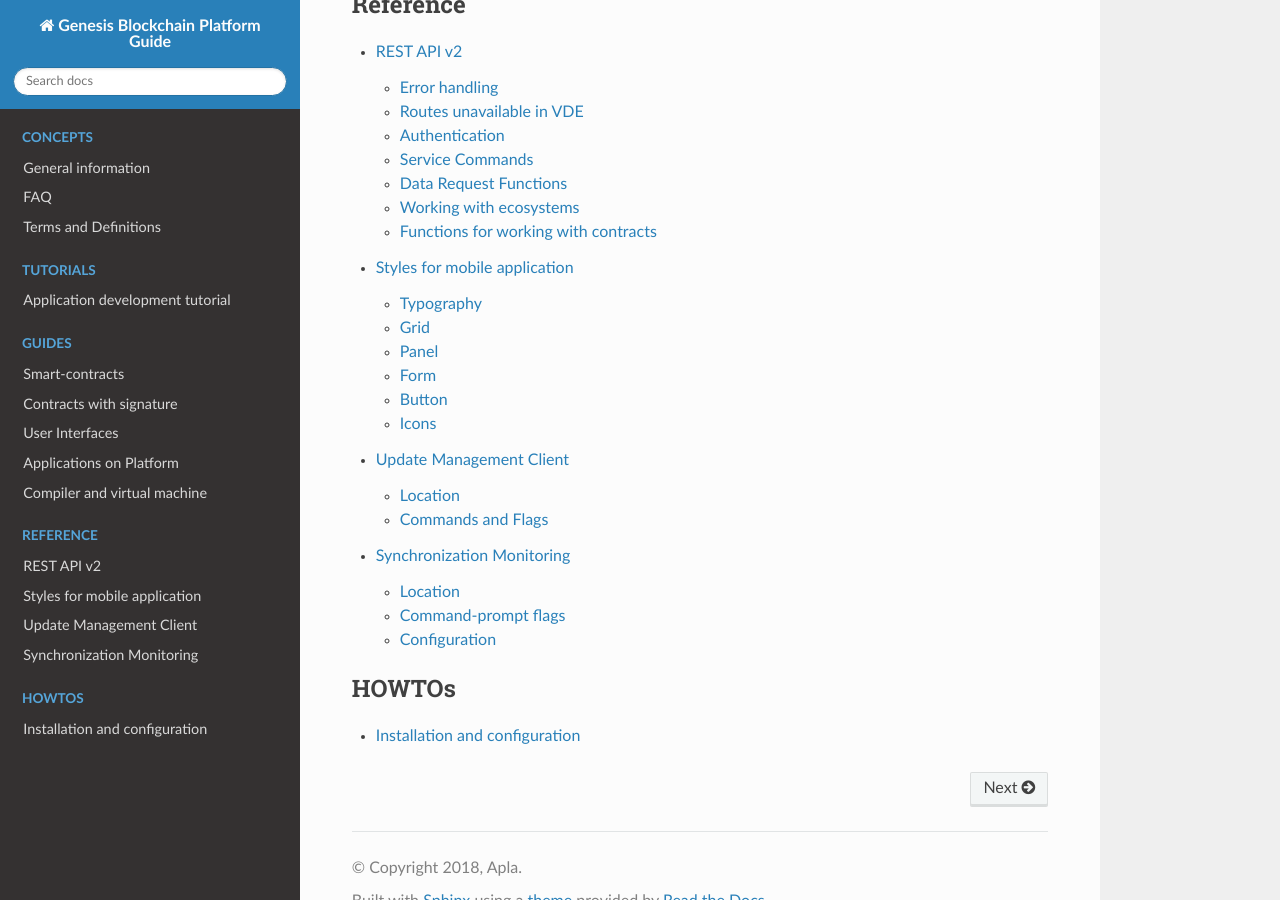
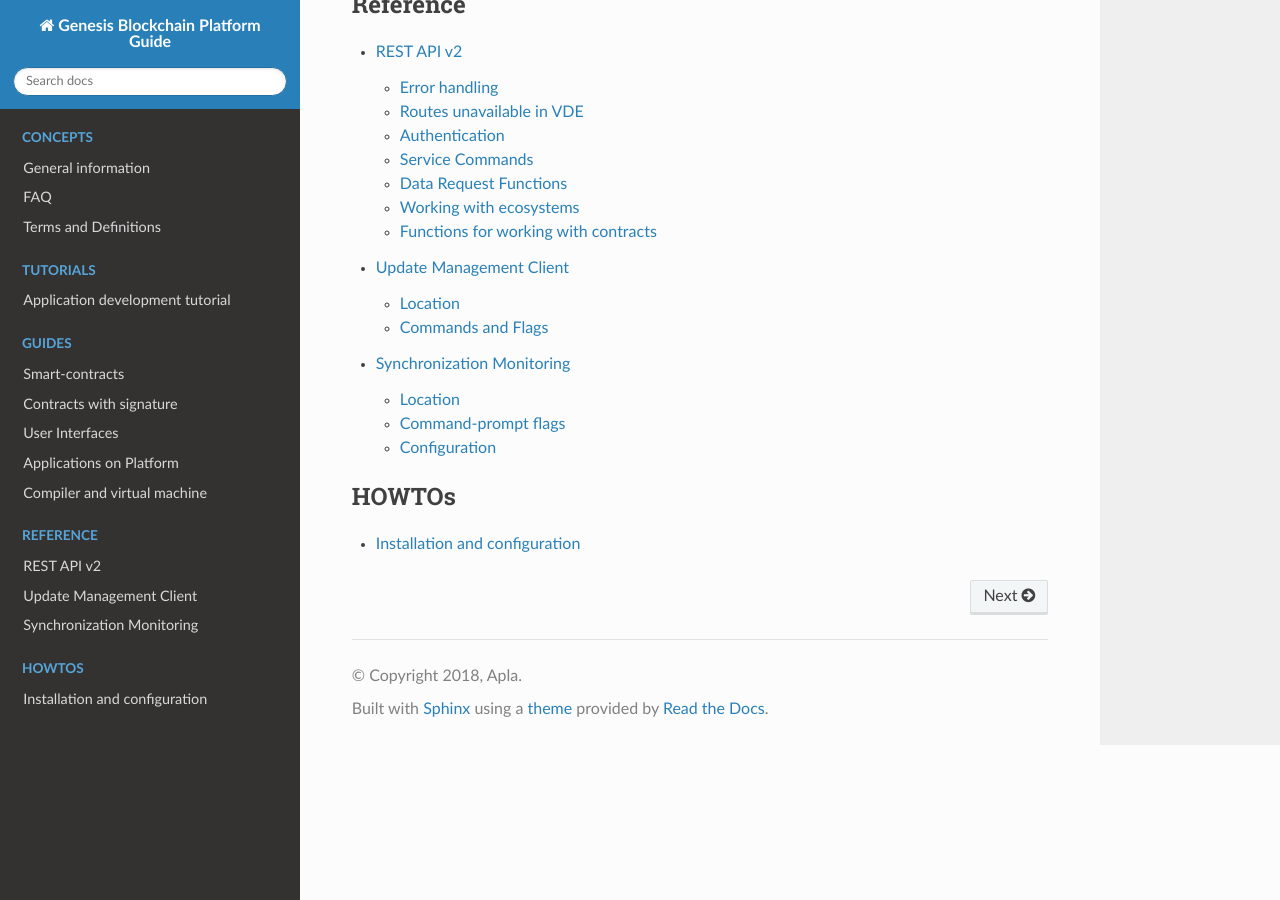
Before and after one commit to AplaProject/apla-docs-en, a Sphinx documentation site: the page built from source/index.rst, in a window 1280 px wide and 900 px high, scrolled down 2326 px. Built offline with Sphinx 7.4.7 and the Read the Docs theme 2.0.0, drawn with Linux system fonts in a browser that asks for light colours; part of the change alters nothing that is shown.

```diff
--- a/source/index.rst
+++ b/source/index.rst
@@ -71,7 +71,6 @@ Contents
    :caption: Reference
 
    reference/api2.rst
-   reference/mobile.rst
    reference/update_client.rst
    reference/desync_monitor.rst
 
--- a/source/reference/mobile.rst
+++ /dev/null
@@ -1,88 +0,0 @@
-################################################################################
-Styles for mobile application
-################################################################################
-
-************************************************
-Typography
-************************************************
-
-Headings
-==============================
-
-* `h1` ... `h6`
-
-Emphasis Classes
-==============================
-
-* `.text-muted`
-* `.text-primary`
-* `.text-success`
-* `.text-info`
-* `.text-warning`
-* `.text-danger`
-
-Colors
-==============================
-
-* `.bg-danger-dark`
-* `.bg-danger`
-* `.bg-danger-light`
-* `.bg-info-dark`
-* `.bg-info`
-* `.bg-info-light`
-* `.bg-primary-dark`
-* `.bg-primary`
-* `.bg-primary-light`
-* `.bg-success-dark`
-* `.bg-success`
-* `.bg-success-light`
-* `.bg-warning-dark`
-* `.bg-warning`
-* `.bg-warning-light`
-* `.bg-gray-darker`
-* `.bg-gray-dark`
-* `.bg-gray`
-* `.bg-gray-light`
-* `.bg-gray-lighter`
-
-************************************************
-Grid
-************************************************
-* `.row`
-* `.row.row-table`
-* `.col-xs-1` ... `.col-xs-12` works only when the parent has `.row.row-table` class
-
-************************************************
-Panel
-************************************************
-
-* `.panel`
-* `.panel.panel-heading`
-* `.panel.panel-body`
-* `.panel.panel-footer`
-
-************************************************
-Form
-************************************************
-
-* `.form-control`
-
-************************************************
-Button
-************************************************
-
-* `.btn.btn-default`
-* `.btn.btn-link`
-* `.btn.btn-primary`
-* `.btn.btn-success`
-* `.btn.btn-info`
-* `.btn.btn-warning`
-* `.btn.btn-danger`
-
-************************************************
-Icons
-************************************************
-
-All icons from FontAwesome: `fa fa-<icon-name></icon-name>`
-
-All icons from SimpleLineIcons: `icon-<icon-name>`
```
